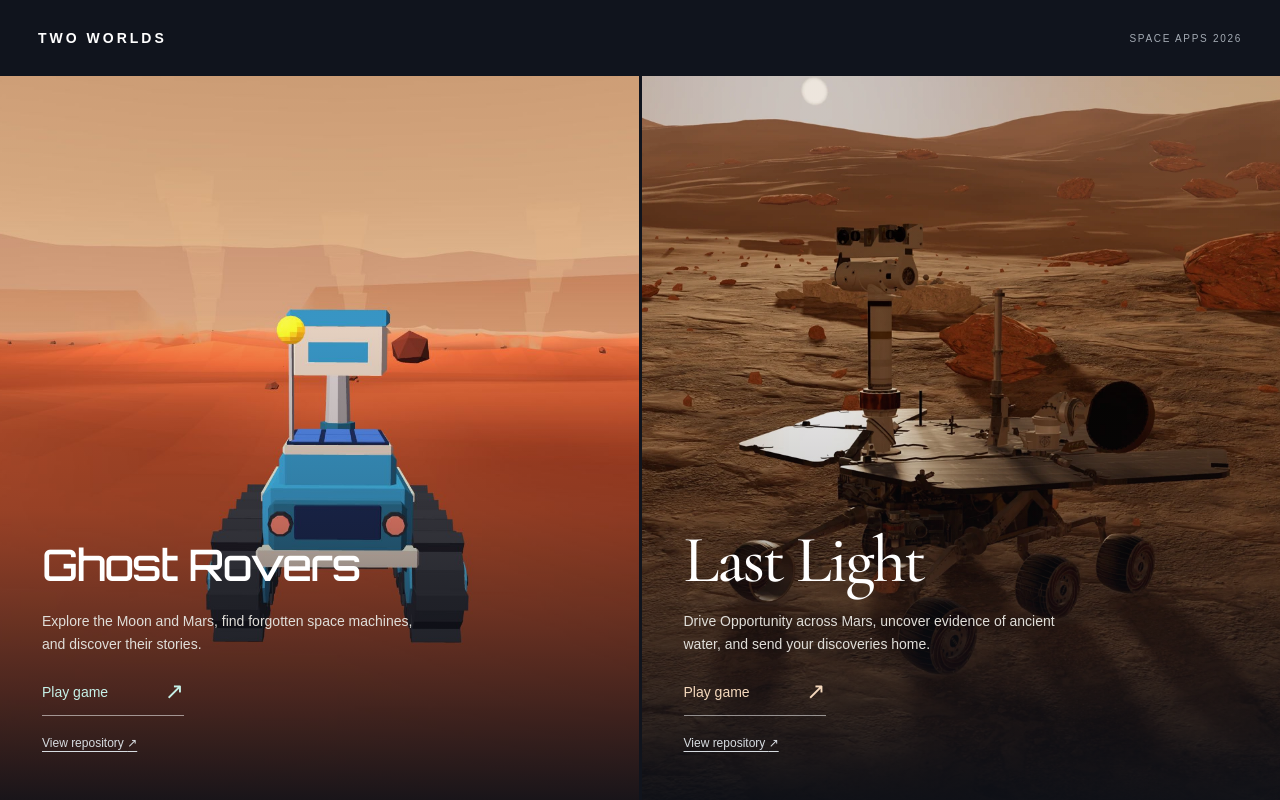
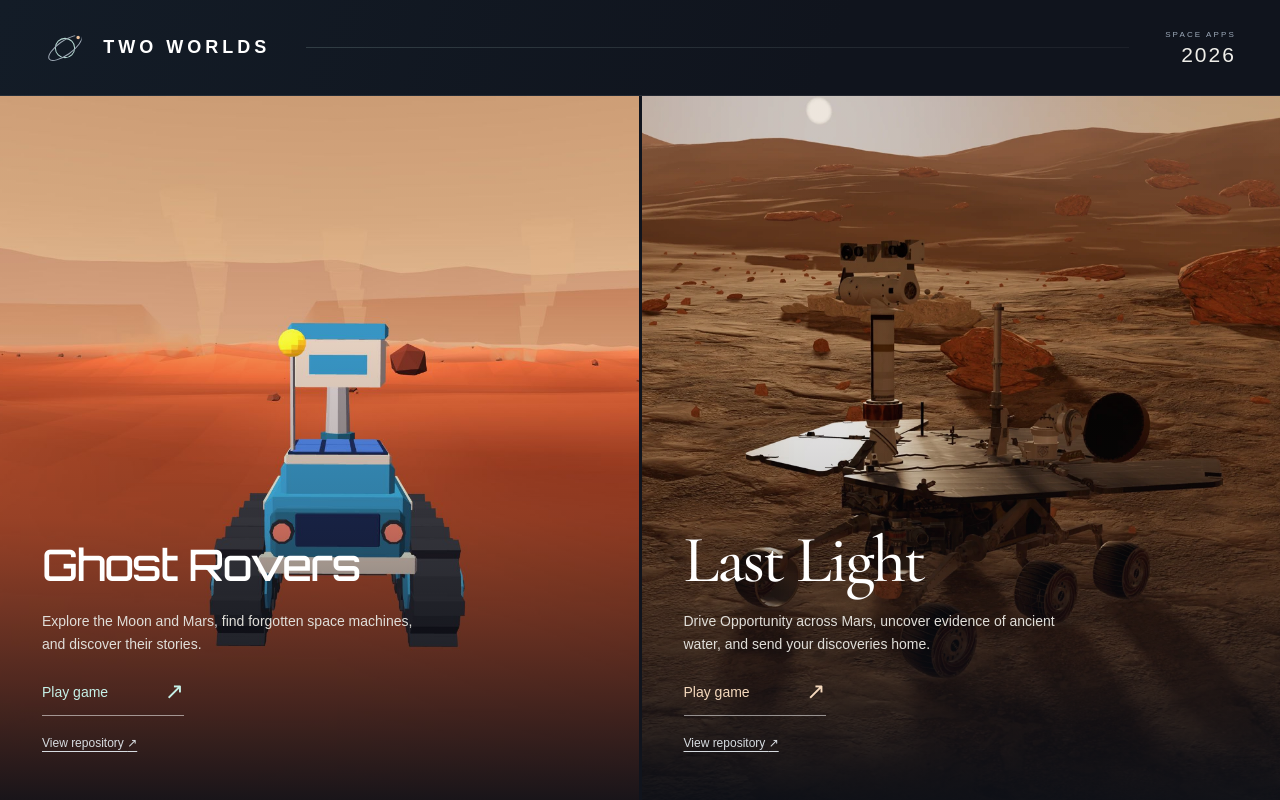
Before and after one commit to Orion-North/two-worlds, a plain HTML site: page index.html in a window 1280 px wide. Drawn offline with Linux system fonts and the light colour scheme.

Commit message:
Refine launcher header with orbital mark and compact event identity

```diff
--- a/index.html
+++ b/index.html
@@ -9,10 +9,14 @@
 <meta property="og:title" content="Ghost Rovers & Last Light">
 <meta property="og:description" content="Two games for Space Apps 2026.">
 <link rel="icon" href="assets/orbit.svg" type="image/svg+xml">
-<link rel="stylesheet" href="styles.css?v=3">
+<link rel="stylesheet" href="styles.css?v=4">
 </head>
 <body>
-<header><span class="wordmark">TWO WORLDS</span><span class="event">SPACE APPS 2026</span></header>
+<header>
+<div class="brand"><svg class="brand-orbit" viewBox="0 0 48 48" aria-hidden="true"><circle cx="24" cy="24" r="11"/><ellipse cx="24" cy="24" rx="22" ry="8" transform="rotate(-35 24 24)"/><circle class="orbit-point" cx="39" cy="12" r="3"/></svg><span class="wordmark">TWO WORLDS</span></div>
+<span class="header-rule" aria-hidden="true"></span>
+<div class="event"><span>SPACE APPS</span><strong>2026</strong></div>
+</header>
 <main aria-label="Choose a game">
 <article class="game ghost">
 <img src="assets/ghost-rovers-hd.jpg" alt="A blue rover on Mars in Ghost Rovers" width="2496" height="1280" fetchpriority="high">
```
Also changed, not shown: styles.css (+1 -1 lines).
